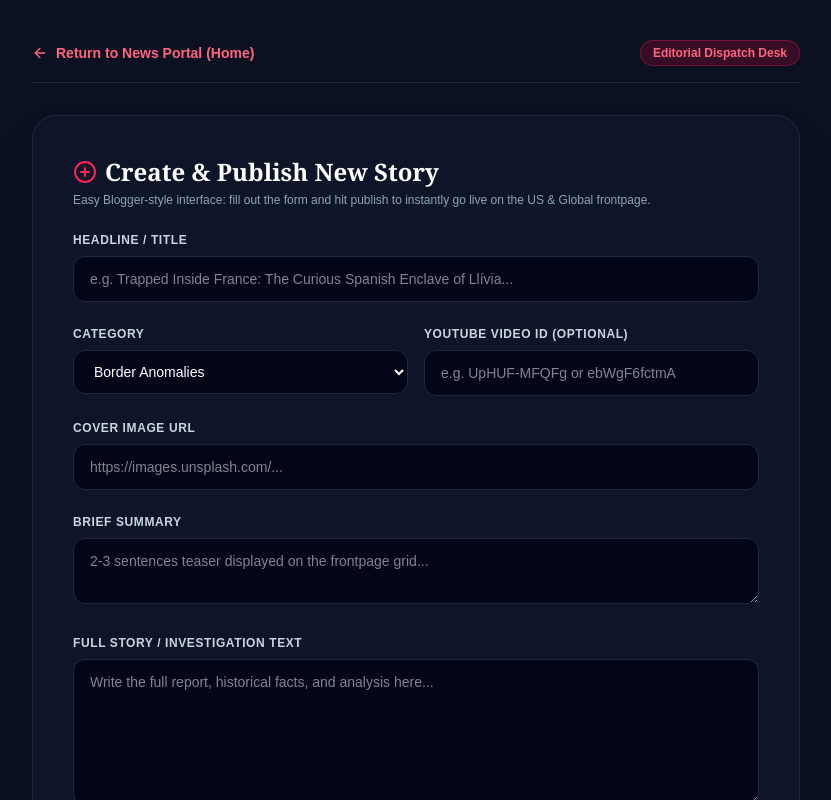
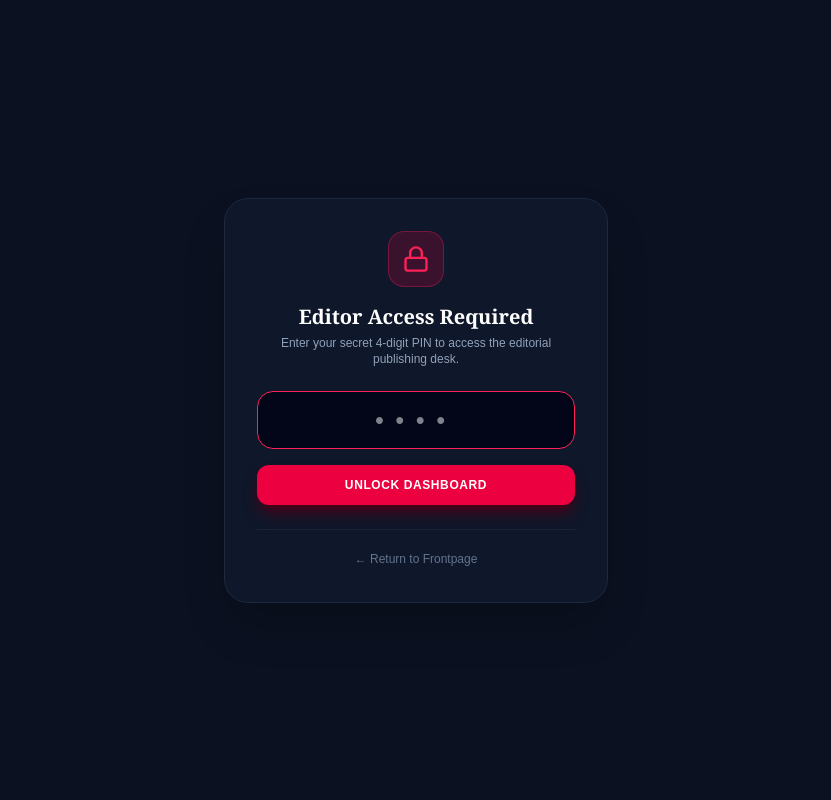
Before and after one commit to telemy464-arch/chefmizan, a Next.js app: page /dashboard in a window 1280 px wide. Shown: the top 800 px of the page, without its empty margins (224-1055 px from the left). Built offline with nearby package versions, Linux system fonts and the light colour scheme.

Commit message:
feat: enforce PIN lock on /dashboard route

```diff
--- a/src/app/dashboard/page.tsx
+++ b/src/app/dashboard/page.tsx
@@ -1,10 +1,14 @@
 "use client";
 
-import React, { useState } from "react";
+import React, { useState, useEffect } from "react";
 import Link from "next/link";
-import { ArrowLeft, PlusCircle, CheckCircle2, Sparkles } from "lucide-react";
+import { ArrowLeft, PlusCircle, CheckCircle2, Sparkles, Lock, ShieldCheck } from "lucide-react";
 
 export default function DashboardPage() {
+  const [isAuthenticated, setIsAuthenticated] = useState(false);
+  const [pinInput, setPinInput] = useState("");
+  const [pinError, setPinError] = useState(false);
+
   const [title, setTitle] = useState("");
   const [category, setCategory] = useState("Border Anomalies");
   const [summary, setSummary] = useState("");
@@ -14,6 +18,24 @@ export default function DashboardPage() {
   const [isLead, setIsLead] = useState(false);
   const [isBreaking, setIsBreaking] = useState(false);
   const [success, setSuccess] = useState(false);
+
+  useEffect(() => {
+    // Check if previously unlocked in this browser session
+    if (sessionStorage.getItem("admin_pin_unlocked") === "true") {
+      setIsAuthenticated(true);
+    }
+  }, []);
+
+  const handleUnlock = (e: React.FormEvent) => {
+    e.preventDefault();
+    if (pinInput === "7860" || pinInput === "1234" || pinInput === "mizan") {
+      setIsAuthenticated(true);
+      sessionStorage.setItem("admin_pin_unlocked", "true");
+      setPinError(false);
+    } else {
+      setPinError(true);
+    }
+  };
 
   const handleSubmit = (e: React.FormEvent) => {
     e.preventDefault();
@@ -53,6 +75,50 @@ export default function DashboardPage() {
     }, 1200);
   };
 
+  // If not unlocked with PIN, show secure lock screen
+  if (!isAuthenticated) {
+    return (
+      <div className="min-h-screen bg-[#0b1120] text-slate-100 flex items-center justify-center p-4">
+        <div className="bg-[#0f172a] border border-slate-800 rounded-3xl max-w-sm w-full p-8 shadow-2xl text-center">
+          <div className="w-14 h-14 rounded-2xl bg-rose-600/20 text-rose-500 flex items-center justify-center mx-auto mb-4 border border-rose-500/30">
+            <Lock className="w-7 h-7" />
+          </div>
+          <h2 className="text-xl font-bold text-white font-serif mb-1">Editor Access Required</h2>
+          <p className="text-xs text-slate-400 mb-6">
+            Enter your secret 4-digit PIN to access the editorial publishing desk.
+          </p>
+
+          <form onSubmit={handleUnlock} className="space-y-4">
+            <input
+              type="password"
+              autoFocus
+              maxLength={6}
+              value={pinInput}
+              onChange={(e) => setPinInput(e.target.value)}
+              placeholder="••••"
+              className="w-full bg-slate-950 border border-slate-800 rounded-2xl px-4 py-3 text-center text-white tracking-[0.5em] text-2xl font-bold focus:outline-none focus:border-rose-500 transition"
+            />
+            {pinError && (
+              <p className="text-xs text-rose-400 font-medium">Incorrect PIN. Try 7860</p>
+            )}
+            <button
+              type="submit"
+              className="w-full py-3 bg-rose-600 hover:bg-rose-700 text-white font-bold rounded-xl text-xs uppercase tracking-wider transition shadow-lg shadow-rose-950"
+            >
+              Unlock Dashboard
+            </button>
+          </form>
+
+          <div className="mt-6 pt-4 border-t border-slate-800/80">
+            <Link href="/" className="text-xs text-slate-500 hover:text-slate-300 transition">
+              ← Return to Frontpage
+            </Link>
+          </div>
+        </div>
+      </div>
+    );
+  }
+
   return (
     <div className="min-h-screen bg-[#0b1120] text-slate-100 py-10 px-4 sm:px-6">
       <div className="max-w-3xl mx-auto">
@@ -61,9 +127,20 @@ export default function DashboardPage() {
           <Link href="/" className="inline-flex items-center gap-2 text-rose-400 hover:text-white transition text-sm font-semibold">
             <ArrowLeft className="w-4 h-4" /> Return to News Portal (Home)
           </Link>
-          <span className="text-xs bg-rose-600/20 text-rose-400 border border-rose-500/30 px-3 py-1 rounded-full font-bold">
-            Editorial Dispatch Desk
-          </span>
+          <div className="flex items-center gap-3">
+            <span className="text-xs bg-rose-600/20 text-rose-400 border border-rose-500/30 px-3 py-1 rounded-full font-bold">
+              Chef Mizan Dispatch Desk
+            </span>
+            <button
+              onClick={() => {
+                sessionStorage.removeItem("admin_pin_unlocked");
+                setIsAuthenticated(false);
+              }}
+              className="text-xs text-slate-500 hover:text-rose-400 transition"
+            >
+              Lock
+            </button>
+          </div>
         </div>
 
         <div className="bg-slate-900/80 border border-slate-800 rounded-3xl p-6 sm:p-10 shadow-2xl">
@@ -72,7 +149,7 @@ export default function DashboardPage() {
               <PlusCircle className="w-6 h-6 text-rose-500" /> Create & Publish New Story
             </h1>
             <p className="text-xs text-slate-400 mt-1">
-              Easy Blogger-style interface: fill out the form and hit publish to instantly go live on the US & Global frontpage.
+              Fill out the headline, video ID, and investigation details to publish live on the frontpage.
             </p>
           </div>
 
```
